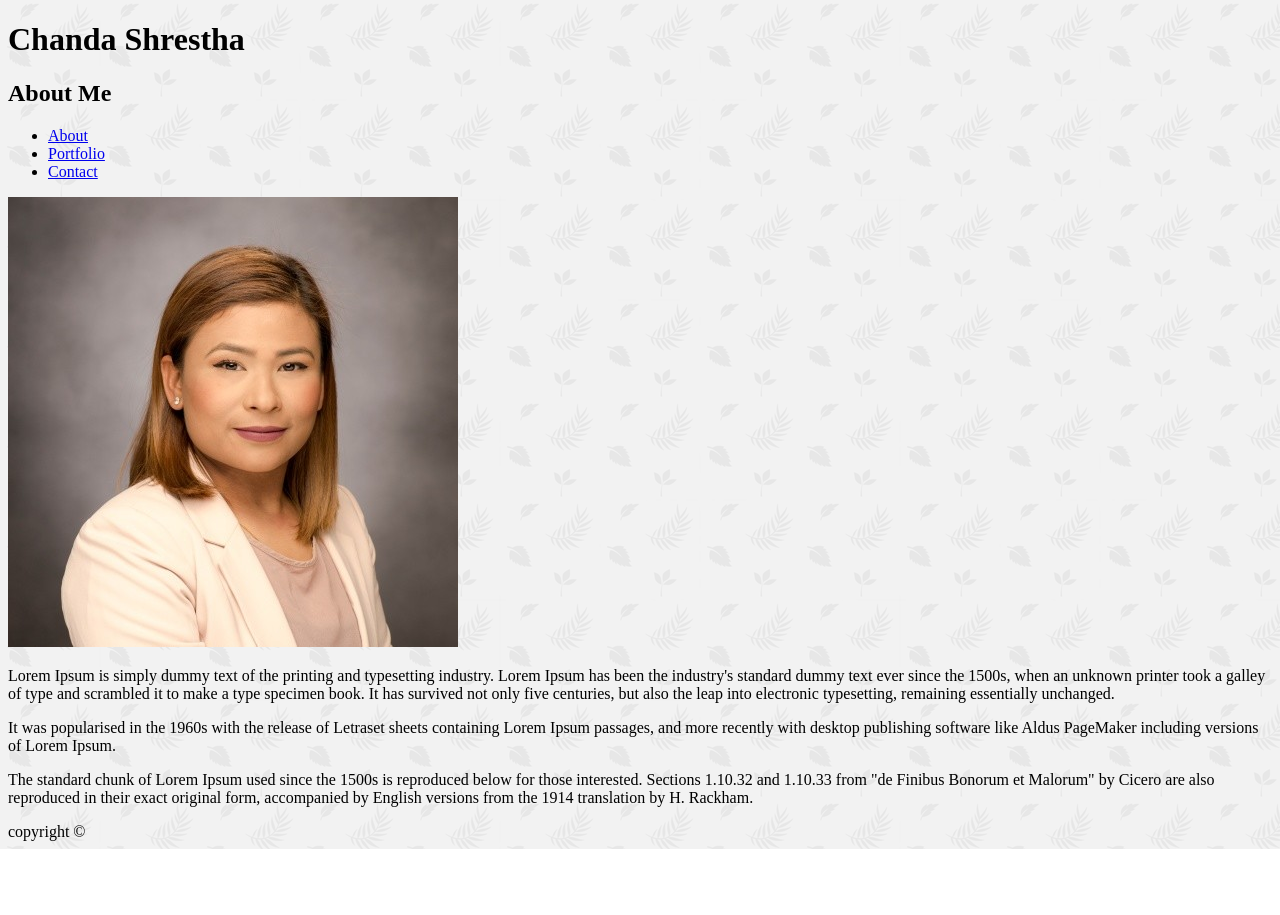
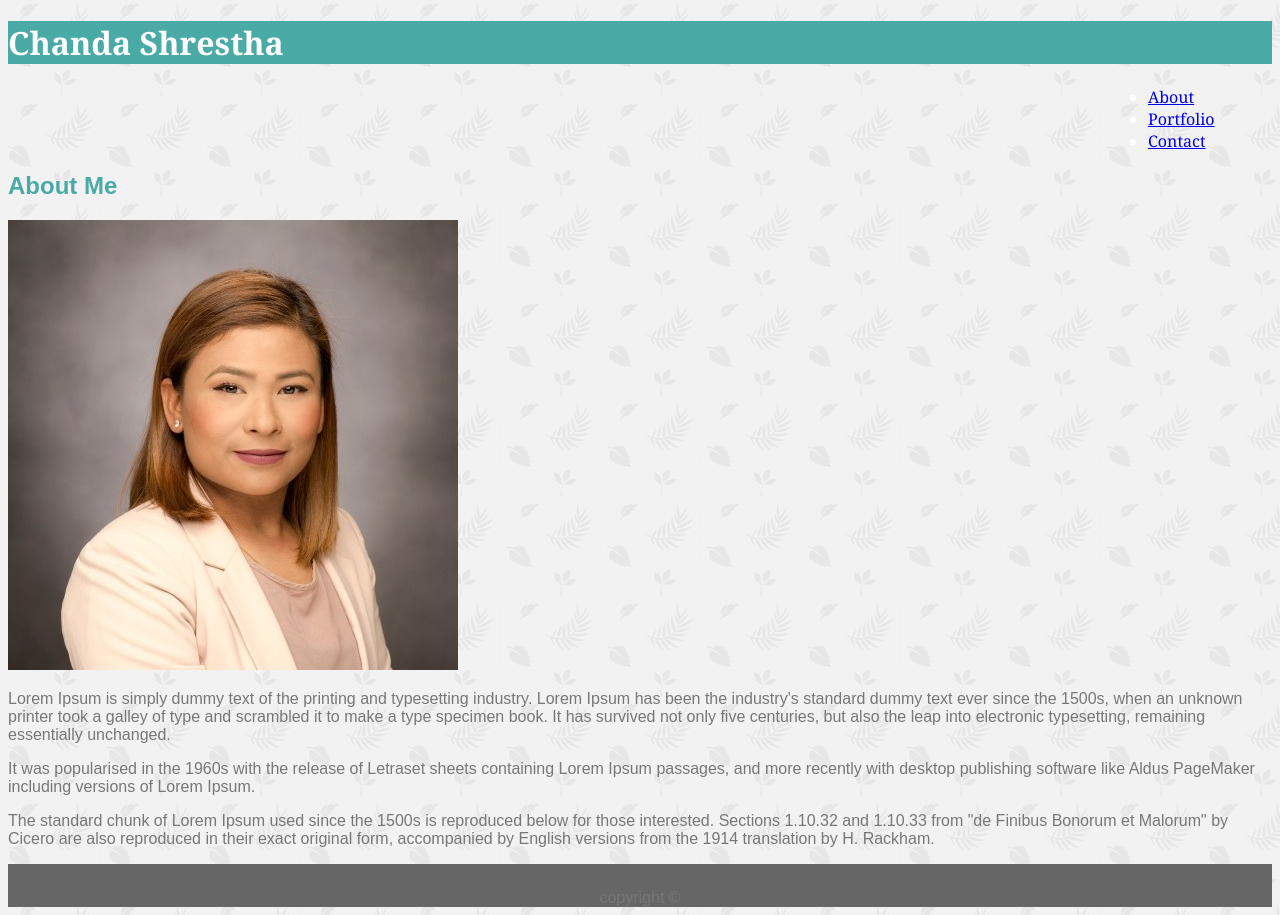
Before and after one commit to chandashrestha/Basic-Portfolio, a plain HTML site: page index.html in a window 1280 px wide. Before the commit the page ends 849 px from the top, so only its background shows below. Drawn offline with Linux system fonts and the light colour scheme.

Commit message:
HTMLCSS update

```diff
--- a/assets/css/style.css
+++ b/assets/css/style.css
@@ -1,3 +1,29 @@
-body{
+body {
+    color: #777777;
+    font-family: 'Arial', 'Helvetica Neue', Helvetica, sans-serif;
     background-image: url(../images/leaves-pattern.png)
 }
+header {
+    color: #ffffff;
+    border-color: #cccccc;
+    font-family: 'Georgia', Times, Times New Roman, serif;
+}
+h2{
+    color:#4aaaa5;
+}
+#myName {
+    background-color: #4aaaa5;
+    color: white;
+}
+#menu{
+    margin-left: 1100px;
+}
+footer {
+    background-color: #666666;
+    padding-top: 25px;
+    text-align: center;
+}
+main content {
+    background-color: #ffffff;
+    border-color: #dddddd;
+}
--- a/index.html
+++ b/index.html
@@ -12,32 +12,33 @@
 <body>
     <div class="stickyFooter">
         <header>
-            <h1>Chanda Shrestha</h1>
-            <h2>About Me</h2>
+            <h1 id="myName">Chanda Shrestha</h1>
             <nav id="menu">
                 <ul>
                     <li>
-                        <a href="#">About</a>
+                        <a href="index.html">About</a>
                     </li>
                     <li>
-                        <a href="#">Portfolio</a>
+                        <a href="portfolio.html">Portfolio</a>
                     </li>
                     <li>
-                        <a href="#">Contact</a>
+                        <a href="contact.html">Contact</a>
                     </li>
                 </ul>
             </nav>
         </header>
+        <div id="everythingwrapper">
+            <h2>About Me</h2>
             <img src="assets/images/headshot.png" alt="No photo available">
             <p>
-            Lorem Ipsum is simply dummy text of the printing and typesetting industry. Lorem Ipsum has been the industry's standard
-        dummy text ever since the 1500s, when an unknown printer took a galley of type and scrambled it to make a type specimen
-        book. It has survived not only five centuries, but also the leap into electronic typesetting, remaining essentially
-        unchanged.
+                Lorem Ipsum is simply dummy text of the printing and typesetting industry. Lorem Ipsum has been the industry's standard dummy
+                text ever since the 1500s, when an unknown printer took a galley of type and scrambled it to make a type
+                specimen book. It has survived not only five centuries, but also the leap into electronic typesetting, remaining
+                essentially unchanged.
             </p>
             <p>
-             It was popularised in the 1960s with the release of Letraset sheets containing Lorem Ipsum passages, and more recently
-        with desktop publishing software like Aldus PageMaker including versions of Lorem Ipsum.
+                It was popularised in the 1960s with the release of Letraset sheets containing Lorem Ipsum passages, and more recently with
+                desktop publishing software like Aldus PageMaker including versions of Lorem Ipsum.
             </p>
             <p>
                 The standard chunk of Lorem Ipsum used since the 1500s is reproduced below for those interested. Sections 1.10.32 and 1.10.33
@@ -45,6 +46,7 @@
                 by English versions from the 1914 translation by H. Rackham.
             </p>
         </div>
+    </div>
     <footer>
         copyright &copy;
     </footer>
```
Lines whose indentation alone changed are shown as unchanged.
